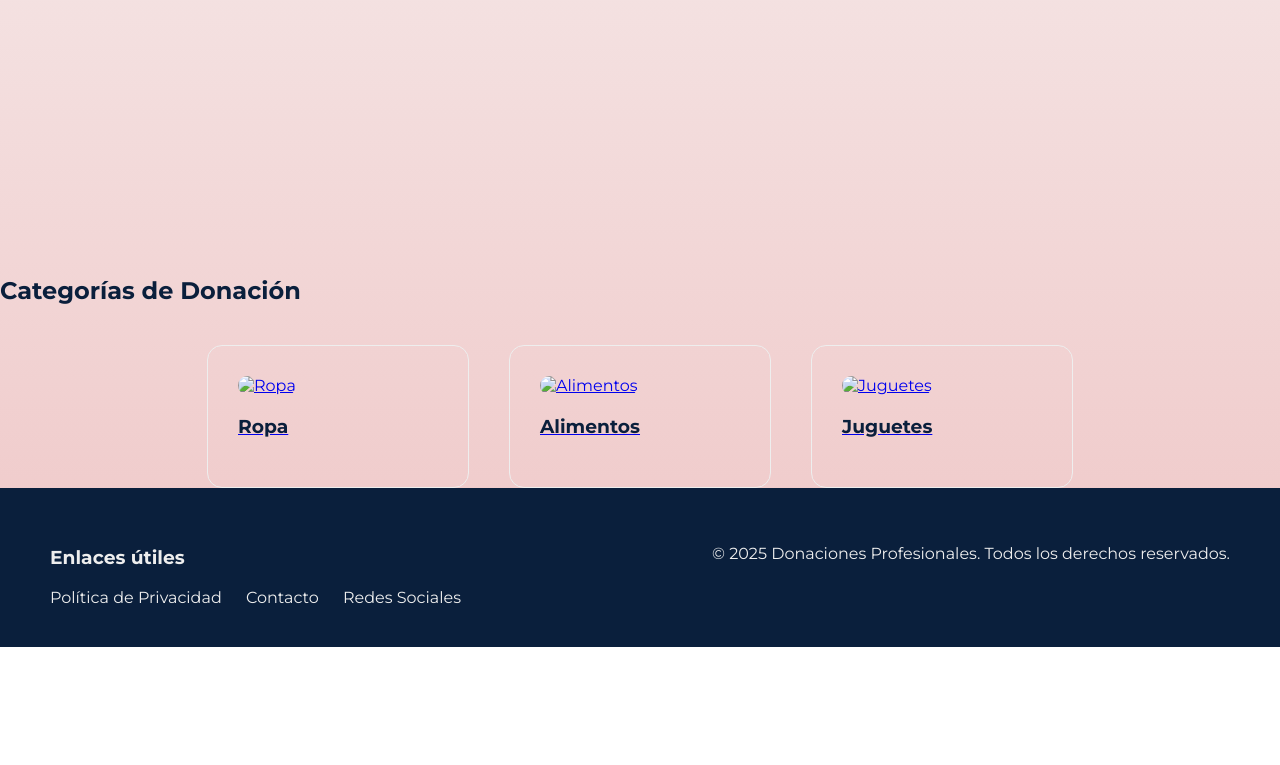
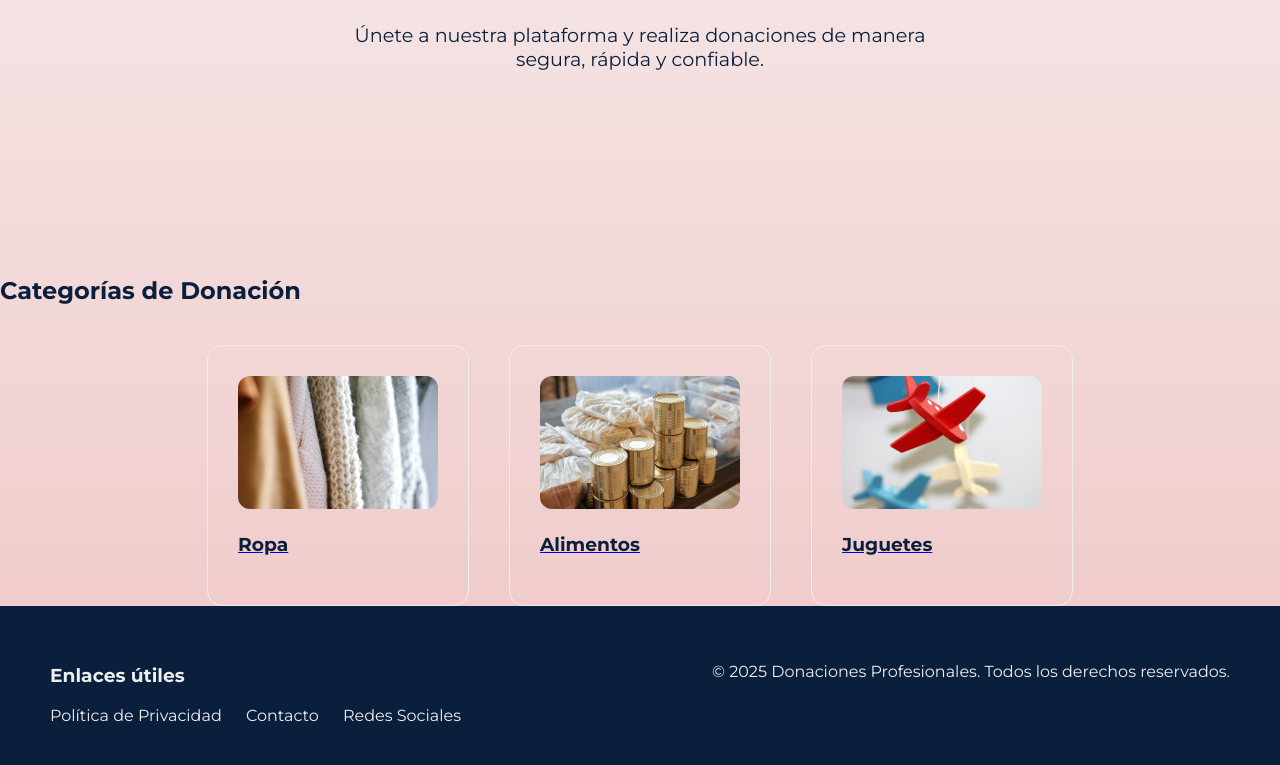
Before and after one commit to FRANKGAONA/DonAccionweb, a plain HTML site: page index.html in a window 1280 px wide. Shown: the part 539-1304 px from the top of the page. Before the commit the page ends 1186 px from the top, so only its background shows below. Drawn offline with Linux system fonts and the light colour scheme.

Commit message:
Fix HTML structure and update image paths

```diff
--- a/index.html
+++ b/index.html
@@ -23,7 +23,7 @@
   <!-- Hero -->
   <section class="hero">
     <canvas id="hero-particles"></canvas>
-    <img src="assets/logo.png.png" alt="Logo" class="logo-hero">
+    <img src="logo.png.png" alt="Logo" class="logo-hero">
     <h1>Ayuda a quienes más lo necesitan</h1>
     <p>Únete a nuestra plataforma y realiza donaciones de manera segura, rápida y confiable.</p>
   </section>
@@ -34,17 +34,17 @@
     <div class="categorias">
 
       <a href="ropa.html" class="categoria-card" id="btn-ropa">
-        <img src="assets/donacion-ropa.jpg.jpeg" alt="Ropa" class="icono-animado">
+        <img src="donacion-ropa.jpg.jpeg" alt="Ropa" class="icono-animado">
         <h3>Ropa</h3>
       </a>
 
       <a href="alimentos.html" class="categoria-card" id="btn-alimentos">
-        <img src="assets/donacion-alimentos.jpg.jpeg" alt="Alimentos" class="icono-animado">
+        <img src="donacion-alimentos.jpg.jpeg" alt="Alimentos" class="icono-animado">
         <h3>Alimentos</h3>
       </a>
 
       <a href="juguetes.html" class="categoria-card" id="btn-juguetes">
-        <img src="assets/donacion-juguetes.jpg.jpeg" alt="Juguetes" class="icono-animado">
+        <img src="donacion-juguetes.jpg.jpeg" alt="Juguetes" class="icono-animado">
         <h3>Juguetes</h3>
       </a>
 
```
